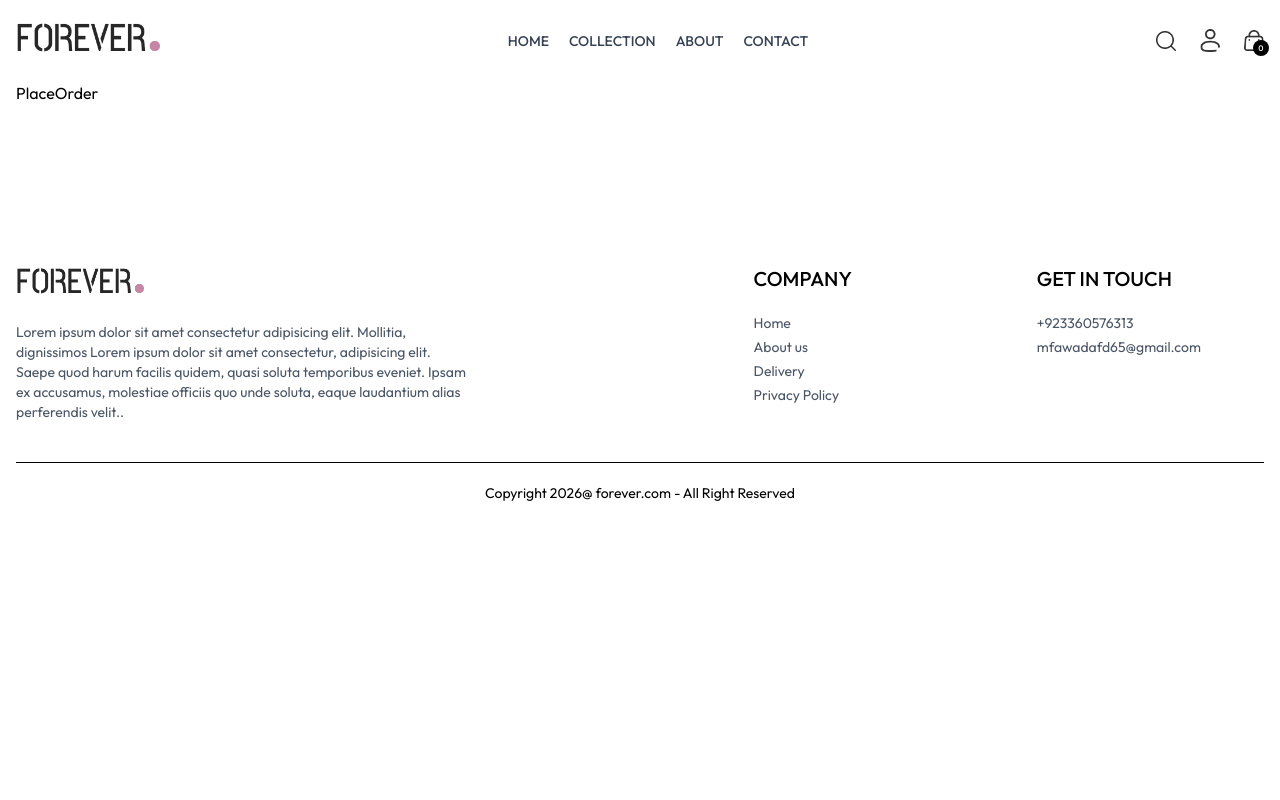
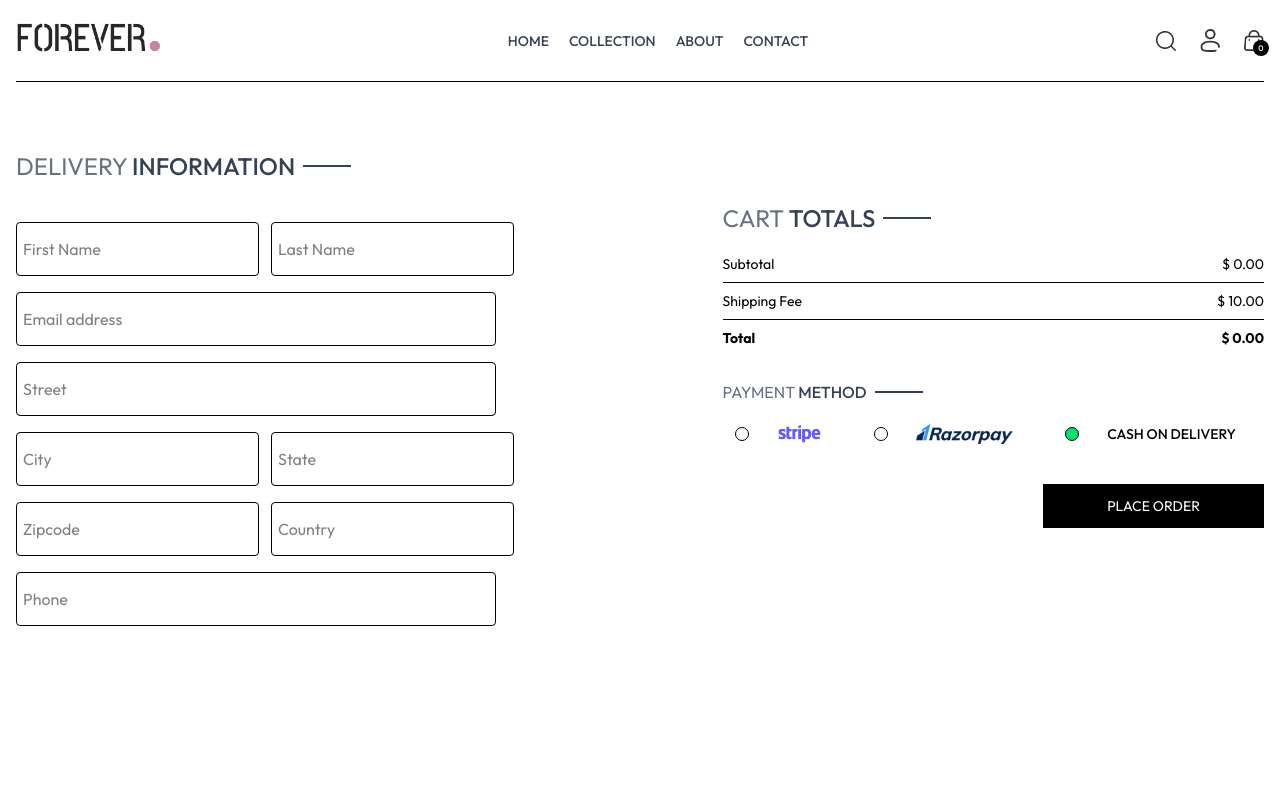
Before and after one commit to mfawadafd/Ecommerce-app, a React app in the folder frontend/: page /PlaceOrder in a window 1280 px wide. Shown: the top 800 px of the page. Built offline with nearby package versions, Linux system fonts and the light colour scheme; the HTML template or start-up script is replaced by a standard one.

Commit message:
Order&Payment

```diff
--- /dev/null
+++ b/frontend/src/components/CartTotal.jsx
@@ -0,0 +1,33 @@
+import React, { useContext } from 'react'
+import { ShopContext } from '../context/ShopContext'
+import Title from './Title';
+
+const CartTotal = () => {
+    const {currency, delivery_fee,getCartAmount} = useContext(ShopContext);
+  return (
+    <div className='w-full'>
+        <div className='text-2xl'>
+            <Title text1={'CART'} text2={'TOTALS'}/>
+        </div>
+
+            <div className='flex flex-col gap-2 mt-2 text-sm'>
+                <div className='flex justify-between'>
+                    <p>Subtotal</p>
+                    <p>{currency} {getCartAmount()}.00</p>
+                </div>
+                    <hr />
+                    <div className='flex justify-between'>
+                        <p>Shipping Fee</p>
+                        <p>{currency} {delivery_fee}.00</p>
+                    </div>
+                    <hr />
+                    <div className='flex justify-between'>
+                        <b>Total</b>
+                        <b>{currency} {getCartAmount() === 0 ? 0 : getCartAmount() + delivery_fee}.00</b>
+                    </div>
+            </div>
+    </div>
+  )
+}
+
+export default CartTotal
--- a/frontend/src/context/ShopContext.jsx
+++ b/frontend/src/context/ShopContext.jsx
@@ -1,6 +1,7 @@
 import { createContext, useEffect, useState } from "react";
 import { products } from "../assets/assets";
 import { toast } from "react-toastify";
+import {useNavigate} from 'react-router-dom'
 
 export const ShopContext = createContext();
 
@@ -11,6 +12,7 @@ const ShopContextProvider = (props)=>{
     const [search, setSearch] = useState('')
     const [showSearch, setShowSearch] = useState(false)
     const [cartItems, setCartItems] = useState({})
+    const navigate = useNavigate()
 
     const addToCart = async(itemId, size)=>{
         if(!size){
@@ -53,9 +55,33 @@ const ShopContextProvider = (props)=>{
     return totalCount;
    }
 
+    const updateQuantity = async (itemId, size, quantity)=>{
+        let cartData = structuredClone(cartItems);
+        cartData[itemId][size] = quantity;
+
+        setCartItems(cartData);
+    }
+
+    const getCartAmount =()=>{
+        let totalAmount = 0;
+        for(const items in cartItems){
+            const itemInfo = products.find((products)=> products._id === items);
+            for(const item in cartItems[items]){
+                try {
+                   if(cartItems[items][item] > 0) {
+                     totalAmount += itemInfo.price * cartItems[items][item]
+                   }
+                } catch (error) {
+
+                }
+            }
+        }
+        return totalAmount;
+    }
+
     const value ={
         products, currency, delivery_fee, search,setSearch,showSearch,setShowSearch,
-        cartItems, addToCart, getCartCount
+        cartItems, addToCart, getCartCount, updateQuantity, getCartAmount, navigate
     }
 
     return(
--- a/frontend/src/pages/Cart.jsx
+++ b/frontend/src/pages/Cart.jsx
@@ -1,9 +1,11 @@
 import React, { useContext, useEffect, useState } from 'react'
 import { ShopContext } from '../context/ShopContext'
 import Title from '../components/Title'
+import { assets } from '../assets/assets'
+import CartTotal from '../components/CartTotal'
 
 const Cart = () => {
-  const { products, currency, cartItems } = useContext(ShopContext)
+  const { products, currency, cartItems, updateQuantity, navigate } = useContext(ShopContext)
 
   const [cartData, setCartData] = useState([]);
 
@@ -39,12 +41,26 @@ const Cart = () => {
                     <img className='w-16 sm:w-20 ' src={productData.image[0]} alt="" />
                     <div>
                       <p className='text-xs sm:text-lg font-medium'>{productData.name}</p>
+                      <div className='flex items-center gap-5 mt-2'>
+                          <p>{currency}{productData.price}</p>
+                          <p className='px-2 sm:px-3 sm:py-1 border bg-slat'>{item.size}</p>
+                      </div>
                     </div>
                 </div>
+                <input onChange={(e)=> e.target.value === '' || e.target.value === '0' ? null : updateQuantity(item._id, item.size, Number(e.target.value))} className='border max-w-10 sm:max-w-20 px-1 sm:px-2 py-1' type="number" min={1} defaultValue={item.quantity} />
+                <img  onClick={()=>updateQuantity(item._id, item.size, 0)} className='w-4 mr-4 sm:w-5 cursor-pointer' src={assets.bin_icon} alt="" />
               </div>
             )
           })
         }
+      </div>
+      <div className='flex justify-end my-20'>
+          <div className='w-full sm:w-[450px]'>
+          <CartTotal/>
+          <div className='w-full text-end'>
+            <button onClick={()=>navigate('/PlaceOrder')} className='bg-black text-white text-sm my-8 px-8 py-3'>PROCEED TO CHECKOUT</button>
+          </div>
+          </div>
       </div>
     </div>
   )
--- a/frontend/src/pages/Orders.jsx
+++ b/frontend/src/pages/Orders.jsx
@@ -1,8 +1,37 @@
-import React from 'react'
+import React, { useContext } from 'react'
+import { ShopContext } from '../context/ShopContext'
+import Title from '../components/Title';
 
 const Orders = () => {
+
+  const {currency, products} = useContext(ShopContext);
+
   return (
-    <div>Orders</div>
+    <div className='border-t pt-16'>
+      <div className='text-2xl'>
+        <Title text1={'MY'} text2={'ORDERS'}/>
+      </div>
+      <div className=''>
+        {
+          products.slice(1,4).map((item,index)=>(
+            <div key={index} className='py-4 border-t border-b text-gary-700 flex flex-col md:flex-row md:items-center md:justify-between gap-4'>
+              <div className='flex items-stat gap-6 text-sm'>
+                  <img className='w-16 sm:w-20' src={item.image[0]} alt="" />
+                  <div>
+                    <p className='sm:text-base font-medium'>{item.name}</p>
+                    <div className='flex items-center gap-3 mt-2 text-base text-gary-700'>
+                        <p className='text-lg'>{currency}{item.price}</p>
+                        <p>Quantity: 1</p>
+                        <p>Size: M</p>
+                    </div>
+                    <p className='mt-2'>Date: <span className="text-gary-400">15,jun,2026</span></p>
+                  </div>
+              </div>
+            </div>
+          ))
+        }
+      </div>
+    </div>
   )
 }
 
--- a/frontend/src/pages/PlaceOrder.jsx
+++ b/frontend/src/pages/PlaceOrder.jsx
@@ -1,8 +1,67 @@
-import React from 'react'
+import React, { useContext, useState } from 'react'
+import Title from '../components/Title'
+import CartTotal from '../components/CartTotal'
+import { assets } from '../assets/assets'
+import { ShopContext } from '../context/ShopContext'
 
 const PlaceOrder = () => {
+
+  const [method, setMethod] = useState('cod');
+
+  const {navigate} = useContext(ShopContext);
+
   return (
-    <div>PlaceOrder</div>
+    <div className='flex flex-col sm:flex-row justify-between gap-4 pt-5 sm:pt-14 min-h-[80vh] border-t'>
+      {/* ---------------Lift Side---------------- */}
+      <div  className='flex flex-col gap-4 w-full sm:w-[480px]'>
+        <div className='text-xl  sm:text-2xl my-3'>
+            <Title text1={'DELIVERY'} text2={'INFORMATION'}/>
+        </div>
+        <div className='flex gap-3'>
+           <input className='border border-gary-300 rounded px-1.5 py-3.5 w-ful' type='text' placeholder='First Name'/>
+           <input className='border border-gary-300 rounded px-1.5 py-3.5 w-ful' type='text' placeholder='Last Name'/>
+        </div>
+        <input className='border border-gary-300 rounded px-1.5 py-3.5 w-full' type='email' placeholder='Email address'/>
+        <input className='border border-gary-300 rounded px-1.5 py-3.5 w-full' type='email' placeholder='Street'/>
+        <div className='flex gap-3'>
+           <input className='border border-gary-300 rounded px-1.5 py-3.5 w-ful' type='text' placeholder='City'/>
+           <input className='border border-gary-300 rounded px-1.5 py-3.5 w-ful' type='text' placeholder='State'/>
+        </div>
+        <div className='flex gap-3'>
+           <input className='border border-gary-300 rounded px-1.5 py-3.5 w-ful' type='number' placeholder='Zipcode'/>
+           <input className='border border-gary-300 rounded px-1.5 py-3.5 w-ful' type='text' placeholder='Country'/>
+        </div>
+         <input className='border border-gary-300 rounded px-1.5 py-3.5 w-ful' type='number' placeholder='Phone'/>
+      </div>
+      {/* ---------------Right Side---------------- */}
+      <div className='mt-8'>
+        <div className='mt-8 min-w-80'>
+          <CartTotal/>
+        </div>
+        <div className='mt-8'>
+          <Title text1={'PAYMENT'} text2={'METHOD'}/>
+          {/* ------------Payment Method-------------- */}
+          <div className='flex gap-3 flex-col lg:flex-row'>
+            <div onClick={()=>setMethod('stripe')} className='flex items-center gap-3 p-2 px-3 cursor-pointer'>
+              <p className={`min-w-3.5 h-3.5 border rounded-full ${method === 'stripe' ? 'bg-green-400': ''}`}></p>
+              <img className='h-5 mx-4' src={assets.stripe_logo} alt="" />
+            </div>
+            <div onClick={()=>setMethod('razorpay')} className='flex items-center gap-3 p-2 px-3 cursor-pointer'>
+              <p className={`min-w-3.5 h-3.5 border rounded-full ${method === 'razorpay' ? 'bg-green-400': ''}`}></p>
+              <img className='h-5 mx-4' src={assets.razorpay_logo} alt="" />
+            </div>
+            <div onClick={()=>setMethod('cod')} className='flex items-center gap-3 p-2 px-3 cursor-pointer'>
+              <p className={`min-w-3.5 h-3.5 border rounded-full ${method === 'cod' ? 'bg-green-400': ''}`}></p>
+              <p className='text-gary-500 text-sm font-medium mx-4'>CASH ON DELIVERY</p>
+            </div>
+          </div>
+          <div className='w-full text-end mt-8'>
+              <button onClick={()=>navigate('/Orders')} className='bg-black text-white px-16 py-3 text-sm'>PLACE ORDER</button>
+          </div>
+        </div>
+
+      </div>
+    </div>
   )
 }
 
```
